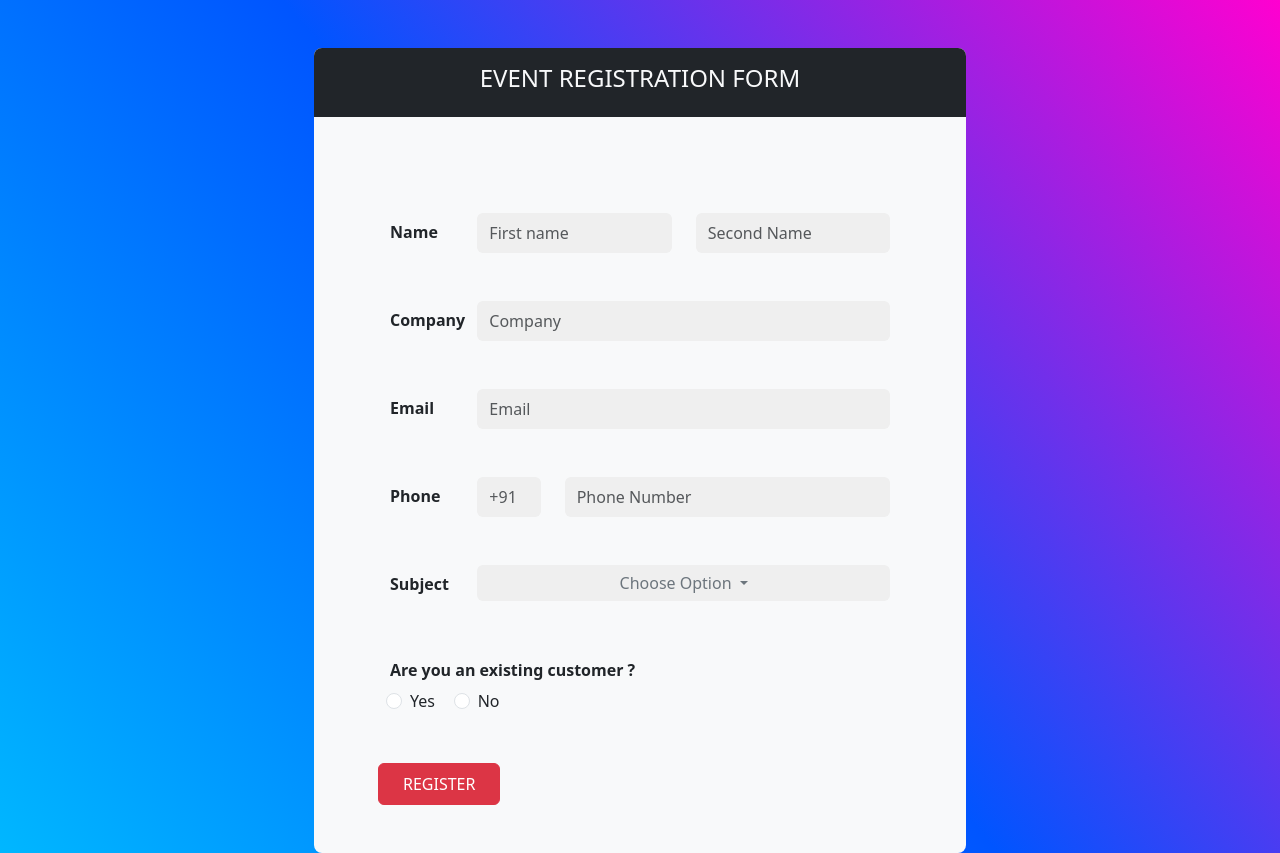
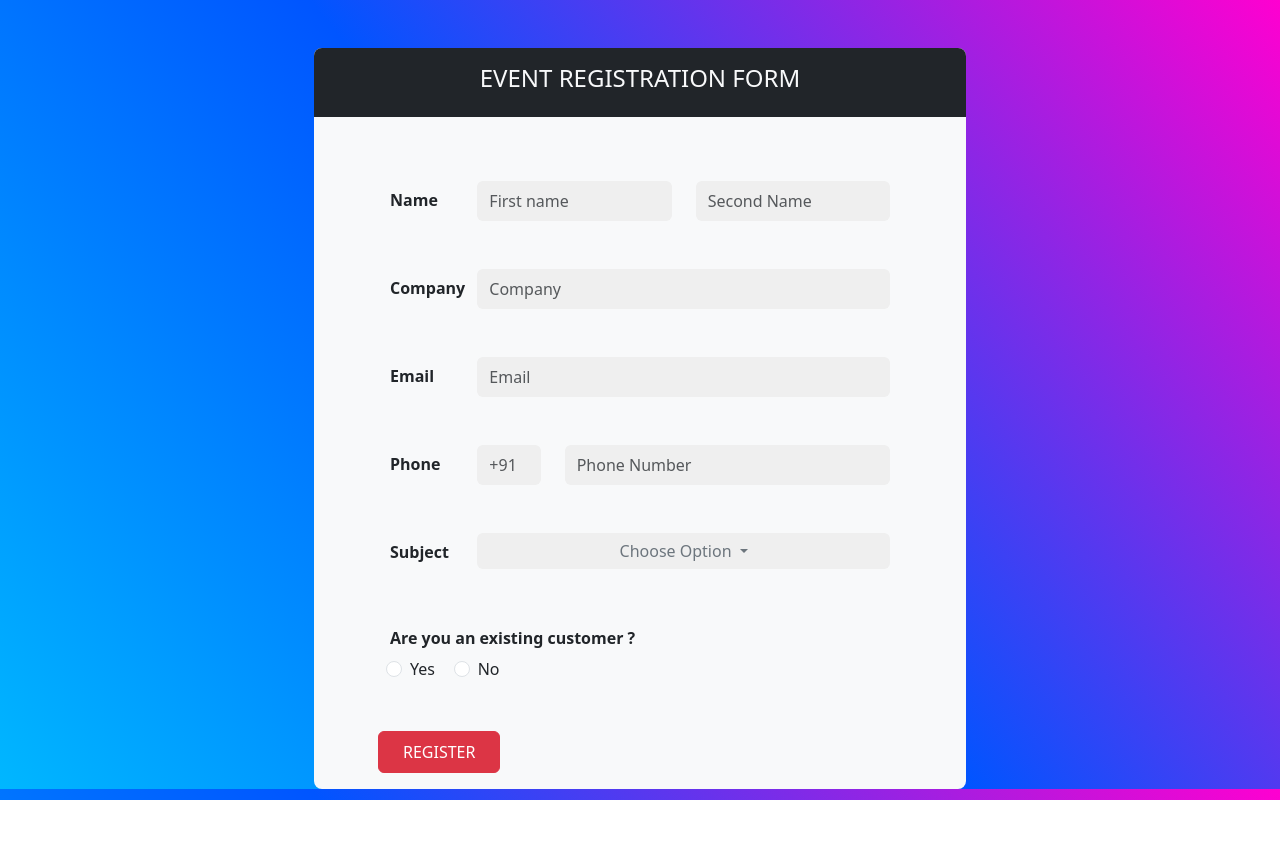
Before and after one commit to NajilRahman/loginusingbootstrap, a plain HTML site: page index.html in a window 1280 px wide. After the commit the page ends 800 px from the top, so only its background shows below. Drawn offline with nearby package versions, Linux system fonts and the light colour scheme.

Commit message:
Update index.html

```diff
--- a/index.html
+++ b/index.html
@@ -25,7 +25,7 @@
             <div class="py-3  text-center bg-dark text-light rounded-top-3">
                 <h4>EVENT REGISTRATION FORM</h4>
             </div>
-            <form class="container px-3 py-5">
+            <form class="container px-3 py-3">
                 <div class="m-5 row ">
                     <label for="name" class="col-2 col-form-label"><strong>Name</strong></label>
                     <div class="col-5">
```
